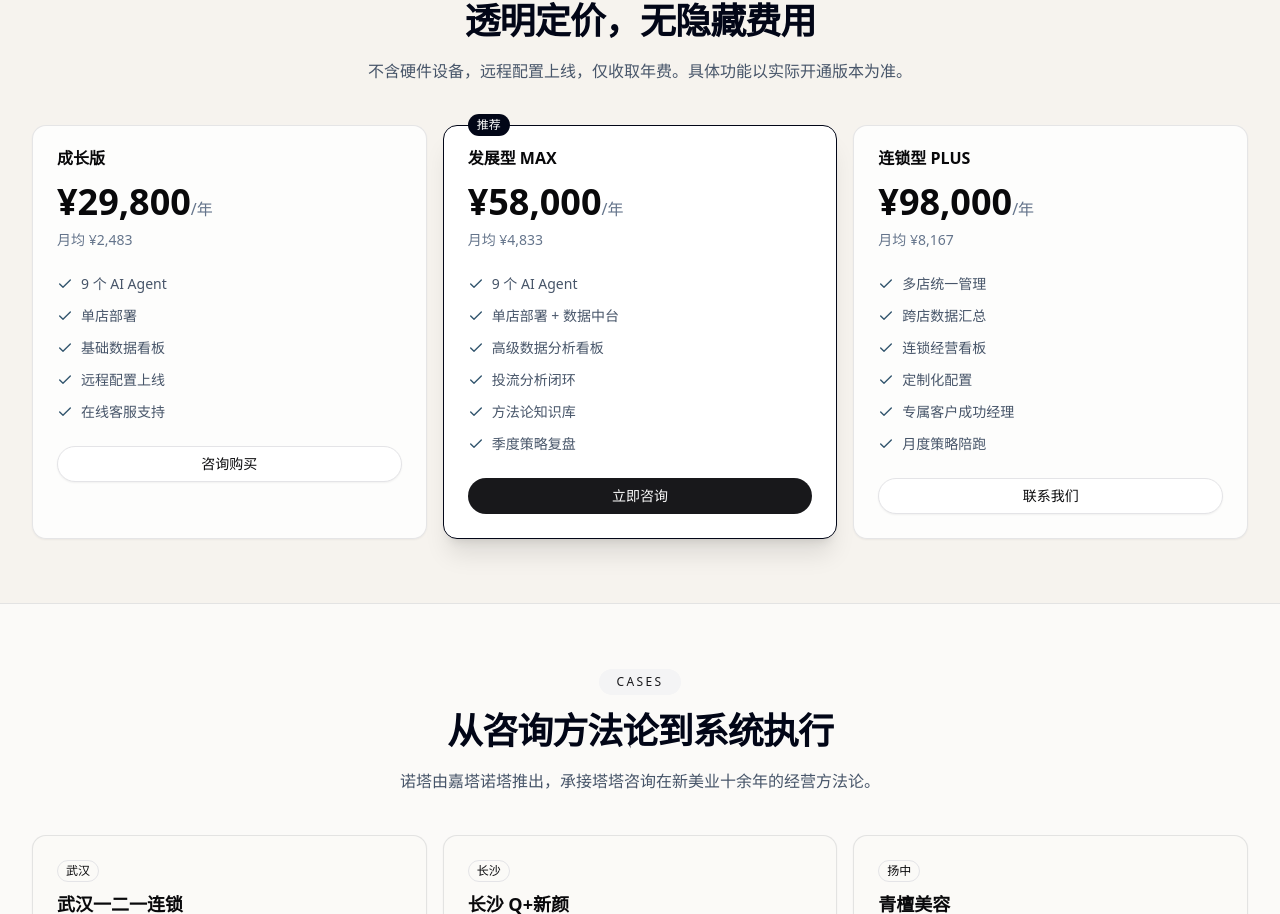
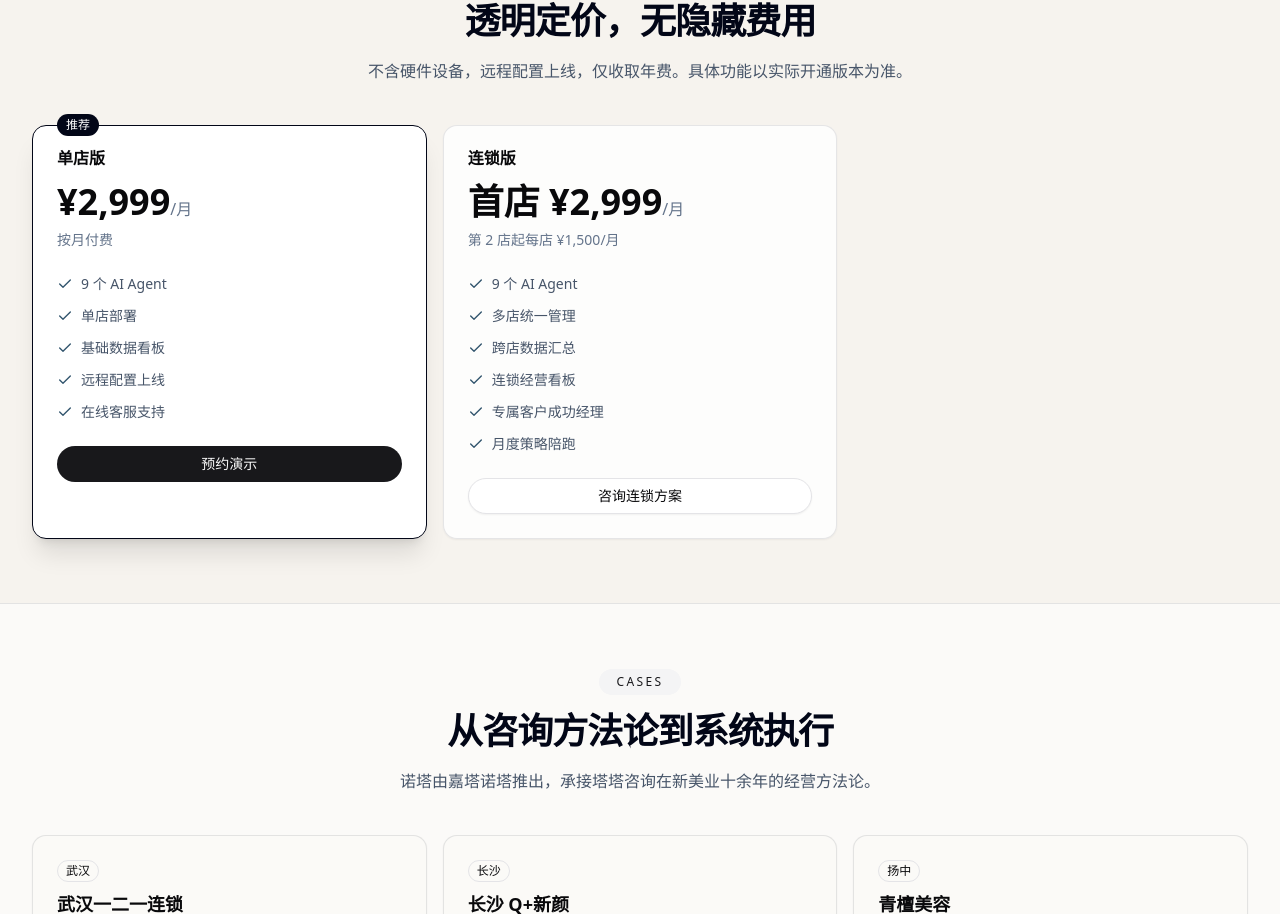
Before and after one commit to fushuogang-glitch/nuota-websites, a React (Vite) app in the folder web/: page / in a window 1280 px wide. Shown: the part 3535-4449 px from the top of the page. Built offline with nearby package versions, Linux system fonts and the light colour scheme.

Commit message:
fix: update NUOTA pricing to monthly store-based plans

```diff
--- a/web/src/content/nuota.ts
+++ b/web/src/content/nuota.ts
@@ -107,30 +107,21 @@ export const otaSteps = [
 
 export const pricingPlans = [
   {
-    name: '成长版',
-    price: '¥29,800',
-    unit: '/年',
-    monthly: '月均 ¥2,483',
+    name: '单店版',
+    price: '¥2,999',
+    unit: '/月',
+    monthly: '按月付费',
     features: [`${AGENT_COUNT} 个 AI Agent`, '单店部署', '基础数据看板', '远程配置上线', '在线客服支持'],
-    cta: '咨询购买',
-    recommended: false,
-  },
-  {
-    name: '发展型 MAX',
-    price: '¥58,000',
-    unit: '/年',
-    monthly: '月均 ¥4,833',
-    features: [`${AGENT_COUNT} 个 AI Agent`, '单店部署 + 数据中台', '高级数据分析看板', '投流分析闭环', '方法论知识库', '季度策略复盘'],
-    cta: '立即咨询',
+    cta: '预约演示',
     recommended: true,
   },
   {
-    name: '连锁型 PLUS',
-    price: '¥98,000',
-    unit: '/年',
-    monthly: '月均 ¥8,167',
-    features: ['多店统一管理', '跨店数据汇总', '连锁经营看板', '定制化配置', '专属客户成功经理', '月度策略陪跑'],
-    cta: '联系我们',
+    name: '连锁版',
+    price: '首店 ¥2,999',
+    unit: '/月',
+    monthly: '第 2 店起每店 ¥1,500/月',
+    features: [`${AGENT_COUNT} 个 AI Agent`, '多店统一管理', '跨店数据汇总', '连锁经营看板', '专属客户成功经理', '月度策略陪跑'],
+    cta: '咨询连锁方案',
     recommended: false,
   },
 ]
```
Also changed, not shown: 5 other files (tests, documents, lock files or other folders).
